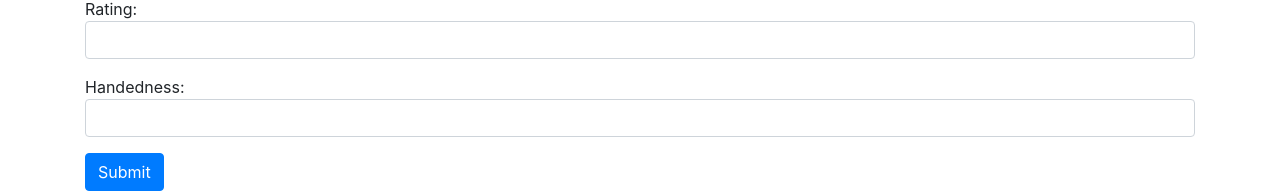
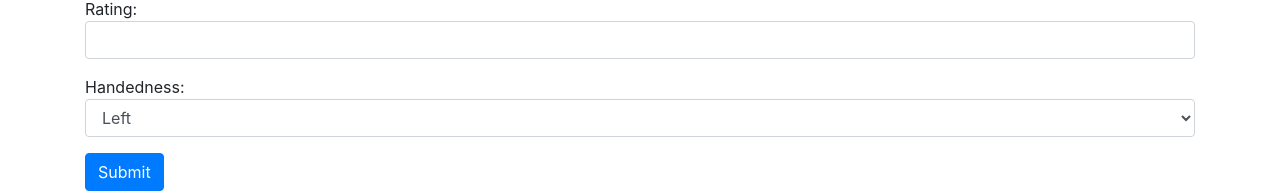
Before and after one commit to kondareddyyaramala/react-test, a React (Vite) app: page /player/new in a window 1280 px wide. Shown: the part 199-392 px from the top of the page. Built offline with nearby package versions, Linux system fonts and the light colour scheme.

Commit message:
Updated ids for the fields

```diff
--- a/src/components/Login.jsx
+++ b/src/components/Login.jsx
@@ -49,16 +49,16 @@ export class Login extends React.Component {
                     <div className="form-group">
                         <label className="form-check-label">
                             Email: </label>
-                        <input type="text" className="form-control" name="email" value={this.state.email} onChange={this.handleInputChange} />
+                        <input type="text" id="email" className="form-control" name="email" value={this.state.email} onChange={this.handleInputChange} />
 
                     </div>
                     <div className="form-group">
                         <label className="form-check-label">
                             Password:</label>
-                        <input type="text" className="form-control" name="password" value={this.state.password} onChange={this.handleInputChange} />
+                        <input type="text" id="password" className="form-control" name="password" value={this.state.password} onChange={this.handleInputChange} />
                     </div>
 
-                    <button type="submit" className="btn btn-primary">Submit</button>
+                    <button id="login" type="submit" className="btn btn-primary">Submit</button>
                 </form>
             );
         }
--- a/src/components/Player.jsx
+++ b/src/components/Player.jsx
@@ -49,28 +49,31 @@ export class Player extends React.Component {
                 <div className="form-group">
                     <label className="form-check-label">
                         First Name:</label>
-                    <input type="text" className="form-control" name="first_name" value={this.state.first_name} onChange={this.handleInputChange} />
+                    <input type="text" id="firstName" className="form-control" name="first_name" value={this.state.first_name} onChange={this.handleInputChange} />
 
                 </div>
                 <div className="form-group">
                     <label className="form-check-label">
                         Last Name:</label>
-                    <input type="text" className="form-control" name="last_name" value={this.state.last_name} onChange={this.handleInputChange} />
+                    <input type="text" id="lastName" className="form-control" name="last_name" value={this.state.last_name} onChange={this.handleInputChange} />
 
                 </div>
                 <div className="form-group">
                     <label className="form-check-label">
                         Rating:</label>
-                    <input type="text" className="form-control" name="rating" value={this.state.rating} onChange={this.handleInputChange} />
+                    <input type="text" id="rating" className="form-control" name="rating" value={this.state.rating} onChange={this.handleInputChange} />
 
                 </div>
                 <div className="form-group">
                     <label className="form-check-label">
                         Handedness:</label>
-                    <input type="text" className="form-control" name="handedness" value={this.state.handedness} onChange={this.handleInputChange} />
-
+                    {/* <input type="text" id="handedness" className="form-control" name="handedness" value={this.state.handedness} onChange={this.handleInputChange} /> */}
+                    <select id="handedness" className="form-control" name="handedness" value={this.state.handedness} onChange={this.handleInputChange}>
+                        <option value="left">Left</option>
+                        <option value="right">Right</option>
+                    </select>
                 </div>
-                <button type="submit" className="btn btn-primary">Submit</button>
+                <button type="submit" id="create" className="btn btn-primary">Submit</button>
             </form>
         )
     }
--- a/src/components/Registration.jsx
+++ b/src/components/Registration.jsx
@@ -53,31 +53,31 @@ export class Registration extends React.Component {
                     <div className="form-group">
                         <label>
                             First Name:</label>
-                        <input type="text" className="form-control" name="first_name" value={this.state.first_name} onChange={this.handleInputChange} />
+                        <input type="text" id="firstName" className="form-control" name="first_name" value={this.state.first_name} onChange={this.handleInputChange} />
 
                     </div>
                     <div className="form-group">
                         <label>
                             Last Name:</label>
-                        <input type="text" className="form-control" name="last_name" value={this.state.last_name} onChange={this.handleInputChange} />
+                        <input type="text" id="lastName" className="form-control" name="last_name" value={this.state.last_name} onChange={this.handleInputChange} />
                     </div>
                     <div className="form-group">
                         <label>
                             Email: </label>
-                        <input type="text" className="form-control" name="email" value={this.state.email} onChange={this.handleInputChange} />
+                        <input type="text" id="email" className="form-control" name="email" value={this.state.email} onChange={this.handleInputChange} />
                     </div>
                     <div className="form-group">
                         <label>
                             Password:</label>
-                        <input type="text" className="form-control" name="password" value={this.state.password} onChange={this.handleInputChange} />
+                        <input type="text" id="password" className="form-control" name="password" value={this.state.password} onChange={this.handleInputChange} />
                     </div>
                     <div className="form-group">
                         <label>
                             Confirm Password: </label>
-                        <input type="text" className="form-control" name="confirm_password" value={this.state.confirm_password} onChange={this.handleInputChange} />
+                        <input type="text" id="confirmPassword" className="form-control" name="confirm_password" value={this.state.confirm_password} onChange={this.handleInputChange} />
                     </div>
 
-                    <button type="submit" className="btn btn-primary">Submit</button>
+                    <button id="register" type="submit" className="btn btn-primary">Submit</button>
                 </form>
             );
         }
```
